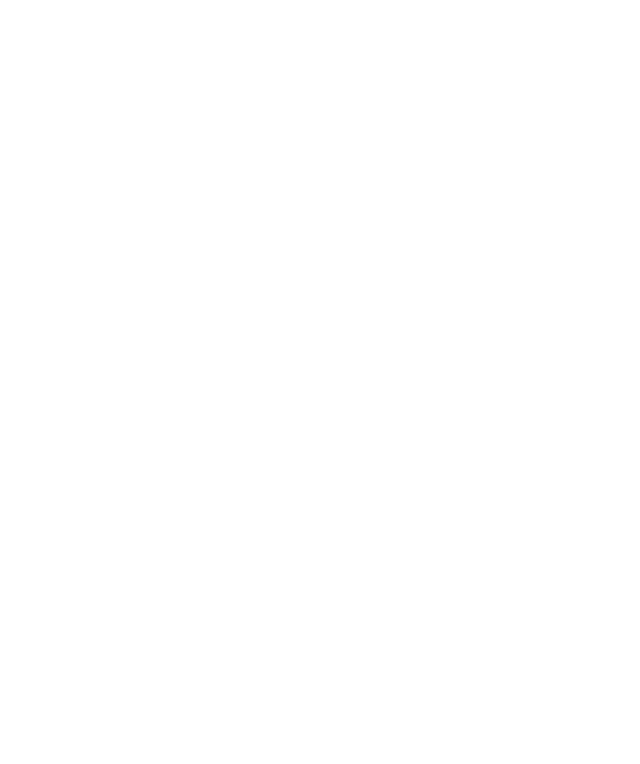
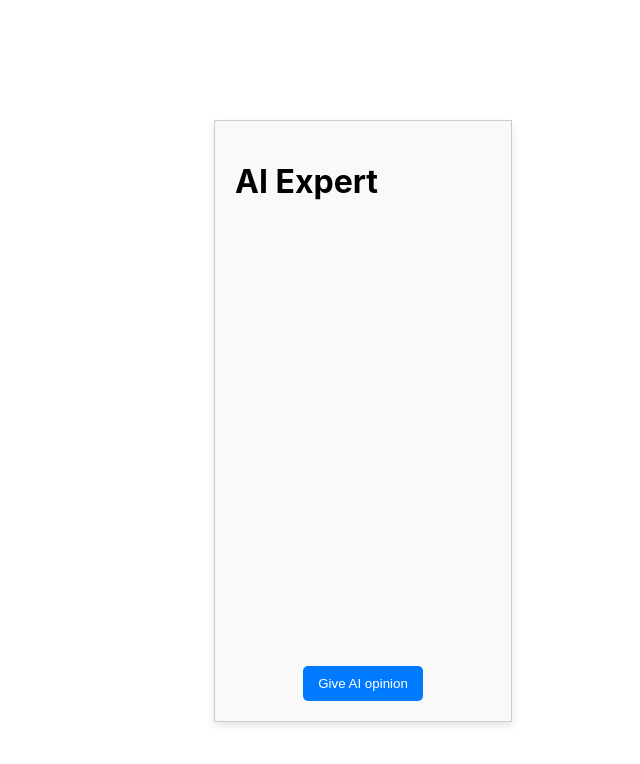
Before and after one commit to hacktrinity-unreal/live-summariser, a React (Create React App) app in the folder live-sum-app/: page /ai_expert in a window 1280 px wide. Before the commit this address had no page. Shown: the top 764 px of the page, without its empty margins (640-1280 px from the left). Built offline with nearby package versions, Linux system fonts and the light colour scheme.

Commit message:
Template for AIExpert component with CSS (#7)
lgtm

```diff
--- a/live-sum-app/package.json
+++ b/live-sum-app/package.json
@@ -8,7 +8,6 @@
     "@testing-library/user-event": "^13.5.0",
     "react": "^18.3.1",
     "react-dom": "^18.3.1",
-    "react-router-dom": "^6.27.0",
     "react-scripts": "5.0.1",
     "web-vitals": "^2.1.4"
   },
--- a/live-sum-app/src/App.js
+++ b/live-sum-app/src/App.js
@@ -1,14 +1,16 @@
 import './App.css';
 import { BrowserRouter, Route, Routes } from 'react-router-dom';
 import Home from './home.js';
-import Page_1 from './page_1.js';
+// import Page_1 from './page_1.js';
+import AIExpert from './page_1';
 
 function App() {
   return (
     <BrowserRouter>
         <Routes>
           <Route path="/" element={<Home />} />
-          <Route path="/page_1" element={<Page_1 />} />
+          {/* <Route path="/page_1" element={<Page_1 />} /> */}
+          <Route path="/ai_expert" element ={<AIExpert/>}/>
         </Routes>
     </BrowserRouter>
   );
--- a/live-sum-app/src/index.css
+++ b/live-sum-app/src/index.css
@@ -11,3 +11,44 @@
   font-family: source-code-pro, Menlo, Monaco, Consolas, 'Courier New',
     monospace;
 }
+.ai-expert-container {
+  position: fixed; /* Make the container fixed on the screen */
+  top: 15%; /* Center vertically */
+  right: 10%; /* Align to the right with some space */
+  width: 20%; /* Set width to 20% */
+  height: 70%; /* Set height to 70% */
+  background-color: #f9f9f9; /* Light background for better visibility */
+  border: 1px solid #ccc; /* Optional: Add border */
+  box-shadow: 0 4px 8px rgba(0, 0, 0, 0.1); /* Add shadow for depth */
+  padding: 20px; /* Padding inside the container */
+  display: flex; /* Enable flexbox */
+  flex-direction: column; /* Align items in a column */
+}
+
+.opinion-container {
+  /* Container for the opinion AI and the title */
+}
+
+.opinion-ai-box {
+  margin-top: 10px; /* Optional: Add some space below the title */
+  padding: 10px;
+  border: 1px solid #007BFF; /* Border for the opinion box */
+  border-radius: 5px; /* Rounded corners */
+  background-color: #e9f7fe; /* Light blue background for the opinion box */
+}
+
+.opinion-button {
+  background-color: #007BFF; /* Button color */
+  color: white; /* Button text color */
+  padding: 10px 15px; /* Button padding */
+  border: none; /* No border */
+  border-radius: 5px; /* Rounded corners for the button */
+  cursor: pointer; /* Change cursor on hover */
+  transition: background-color 0.3s; /* Smooth background change */
+  margin-top: auto; /* Push the button to the bottom */
+  align-self: center; /* Optional: Center the button horizontally */
+}
+
+.opinion-button:hover {
+  background-color: #0056b3; /* Darker shade on hover */
+}
--- a/live-sum-app/src/page_1.js
+++ b/live-sum-app/src/page_1.js
@@ -0,0 +1,35 @@
+import React,{ useState }  from 'react';
+import './index.css'; // Import the CSS file
+// function PageComponent(){
+//     <Key></Key>
+//     <AiExpert></AiExpert>
+// }
+function AIExpert(){
+    const [showOpinionAI, setShowOpinionAI] = useState(false)
+    const handleButtonClick = () => {
+        setShowOpinionAI(true); // Toggle the state
+    };
+    return (
+        <div className="ai-expert-container">
+            <div className="opinion-container">
+                <h1>AI Expert</h1>
+                {showOpinionAI && <OpinionAI />}
+            </div>
+
+            <button onClick={handleButtonClick} className='opinion-button'>
+            Give AI opinion
+            </button>
+        </div>
+    )
+}
+function OpinionAI(){
+    return (
+        <div className="opinion-ai-box">
+
+            <p>This should be the opinion of the AI expert</p>
+        </div>
+    )
+}
+
+
+export default AIExpert;
```
Also changed, not shown: 1 other file (tests, documents, lock files or other folders).
